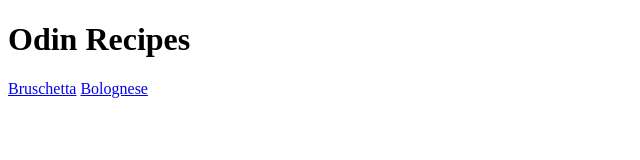
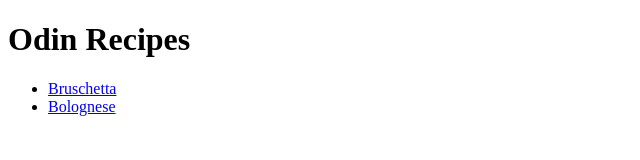
Before and after one commit to ColeMcE/odin-recipes, a plain HTML site: page index.html in a window 1280 px wide. Shown: the whole page, without its empty margins (0-640 px from the left). Drawn offline with Linux system fonts and the light colour scheme.

Commit message:
Make home page links an UL

```diff
--- a/index.html
+++ b/index.html
@@ -8,7 +8,9 @@
 </head>
 <body>
     <h1>Odin Recipes</h1>
-    <a href="recipes/bruschetta.html">Bruschetta</a>
-    <a href="recipes/bolognese.html">Bolognese</a>
+    <ul>
+        <li><a href="recipes/bruschetta.html">Bruschetta</a></li>
+        <li>    <a href="recipes/bolognese.html">Bolognese</a></li>
+    </ul>
 </body>
 </html>
```
